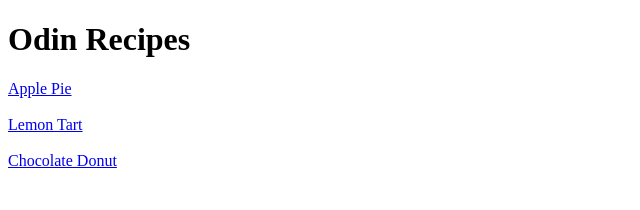
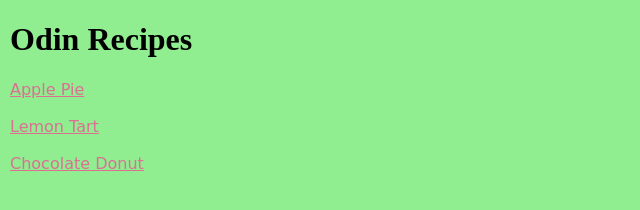
Before and after one commit to coderSoumya/odin-reciepes, a plain HTML site: page index.html in a window 1280 px wide. Shown: the whole page, without its empty margins (0-640 px from the left). Drawn offline with Linux system fonts and the light colour scheme.

Commit message:
playing around with odin-recipes

```diff
--- a/index.html
+++ b/index.html
@@ -4,6 +4,7 @@
   <meta charset="UTF-8">
   <meta http-equiv="X-UA-Compatible" content="IE=edge">
   <meta name="viewport" content="width=device-width, initial-scale=1.0">
+  <link rel="stylesheet" href="style.css">
   <title>Odin Recipes</title>
 </head>
 <body>
--- /dev/null
+++ b/style.css
@@ -0,0 +1,11 @@
+body {
+  background-color: lightgreen;
+  margin: 10px;
+}
+a {
+  color: palevioletred;
+  font-family: cursive;
+}
+h1 {
+  text-align: justify;
+}
```
